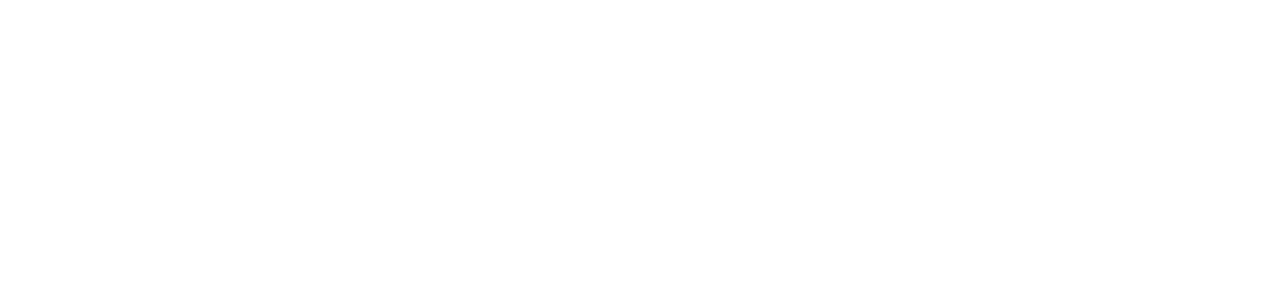
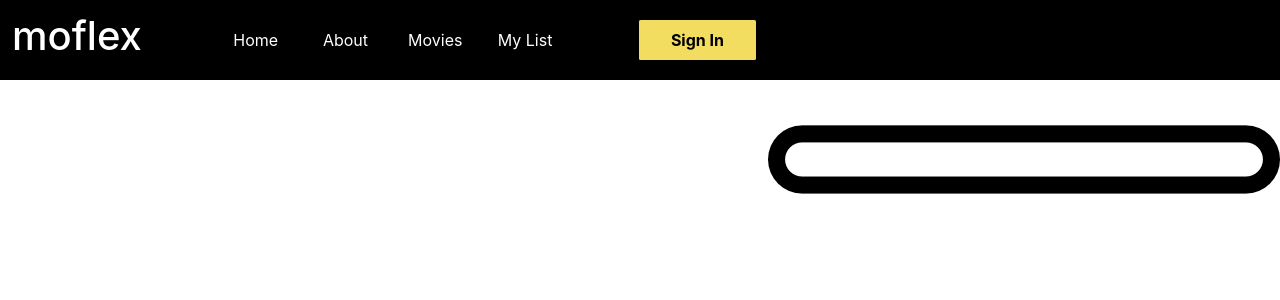
Before and after one commit to xPompo/moflex, a React (Create React App) app: page / in a window 1280 px wide. Shown: the top 300 px of the page. Built offline with nearby package versions, Linux system fonts and the light colour scheme.

Commit message:
second-commit

```diff
--- a/package.json
+++ b/package.json
@@ -13,6 +13,7 @@
     "react": "^17.0.2",
     "react-dom": "^17.0.2",
     "react-redux": "^7.2.4",
+    "react-router-dom": "^5.2.0",
     "react-scripts": "4.0.3",
     "swiper": "^6.8.0",
     "web-vitals": "^1.1.2"
--- /dev/null
+++ b/public/assets/Styles/scss/Styles.scss
@@ -0,0 +1,5 @@
+@import "Variables";
+@import "Fonts";
+@import "Global";
+@import "Responsive";
+@import "home/Header";
--- /dev/null
+++ b/public/assets/Styles/scss/_Global.scss
@@ -0,0 +1,49 @@
+body {
+  padding: 0;
+  margin: 0;
+  box-sizing: border-box;
+  font-family: -apple-system, BlinkMacSystemFont, "Segoe UI", "Roboto", "Oxygen",
+    "Ubuntu", "Cantarell", "Fira Sans", "Droid Sans", "Helvetica Neue",
+    sans-serif;
+  -webkit-font-smoothing: antialiased;
+  -moz-osx-font-smoothing: grayscale;
+}
+
+ul {
+  list-style: none;
+}
+a {
+  text-decoration: none;
+}
+
+button {
+  background-color: transparent;
+  border: none;
+}
+
+.btn__main_all {
+  position: relative;
+  color: $black;
+  font-weight: bold;
+
+  overflow: hidden;
+  background-color: $yellow;
+  padding: 0.5em 2em;
+  border-radius: 0.1rem;
+
+  &:before {
+    content: "";
+    position: absolute;
+    top: 0;
+    left: 0;
+    width: 150%;
+    height: 200%;
+    background-color: $white;
+    transform: translate(-110%, -20%) skew(30deg);
+  }
+  &:hover:before {
+    background-color: transparent;
+    transform: translate(0%, -20%) skew(30deg);
+    transition: all 0.7s ease-out;
+  }
+}
--- /dev/null
+++ b/public/assets/Styles/scss/_Responsive.scss
@@ -0,0 +1,13 @@
+@media screen and (max-width: 768px) {
+  .Header__main {
+    .nav__list {
+      display: none !important;
+    }
+    .btn__main {
+      display: none !important;
+    }
+    .navbar__menu_icon {
+      display: block !important;
+    }
+  }
+}
--- /dev/null
+++ b/public/assets/Styles/scss/_Variables.scss
@@ -0,0 +1,3 @@
+$white: #ffffff;
+$yellow: rgb(243, 221, 96);
+$black: black;
--- /dev/null
+++ b/public/assets/Styles/scss/home/_Header.scss
@@ -0,0 +1,37 @@
+.Header__main {
+  background-color: $black;
+  height: 5rem;
+  display: flex;
+  align-items: center;
+  //----  Logo part  ----//
+  .logo__brand {
+    color: $white;
+  }
+  //----  nav__List part  ----//
+  .nav__list {
+    display: flex;
+    align-items: center;
+
+    .row {
+      margin: 0 auto;
+      padding: 0;
+      width: 80%;
+      text-align: center;
+      .nav__list_item {
+        a {
+          color: $white;
+        }
+      }
+    }
+  }
+  //----  Button Sign part  ----//
+  .btn__main {
+    display: flex;
+    justify-content: center;
+    align-items: center;
+  }
+  //----  Button Sign part  ----//
+  .navbar__menu_icon {
+    color: red;
+  }
+}
--- a/src/App.js
+++ b/src/App.js
@@ -1,5 +1,12 @@
+import React from "react";
+import Header from "./Components/Home/Header";
+
 function App() {
-  return <div className="App"></div>;
+  return (
+    <>
+      <Header />{" "}
+    </>
+  );
 }
 
 export default App;
--- /dev/null
+++ b/src/Components/Home/Header.js
@@ -0,0 +1,42 @@
+import React from "react";
+import { Link } from "react-router-dom";
+import menuIcon from "../../../public/assets/icons/menu.png";
+
+function Header() {
+  const NAV_DATA = [
+    { name: "Home", path: "/Home" },
+    { name: "About", path: "/About" },
+    { name: "Movies", path: "/Movies" },
+    { name: "My List", path: "/My List" },
+  ];
+  return (
+    <>
+      <div className="Header__main">
+        <div className="container">
+          <div className="row">
+            <div className="col-auto">
+              <h1 className="logo__brand">moflex</h1>
+            </div>
+            <div className="col nav__list">
+              <ul className="row">
+                {NAV_DATA.map((item, index) => (
+                  <li className="nav__list_item col" key={index}>
+                    <Link to={item.path}>{item.name}</Link>
+                  </li>
+                ))}
+              </ul>
+            </div>
+            <div className="btn__main col-auto ">
+              <button className="btn__main_all">Sign In</button>
+            </div>
+          </div>
+        </div>
+        <div className="navbar__menu_icon">
+          <img src={menuIcon} alt="icon" />
+        </div>
+      </div>
+    </>
+  );
+}
+
+export default Header;
--- a/src/index.js
+++ b/src/index.js
@@ -2,5 +2,11 @@
 import ReactDOM from "react-dom";
 import "./index.scss";
 import App from "./App";
+import { BrowserRouter as Router } from "react-router-dom";
 
-ReactDOM.render(<App />, document.getElementById("root"));
+ReactDOM.render(
+  <Router>
+    <App />
+  </Router>,
+  document.getElementById("root")
+);
--- a/src/index.scss
+++ b/src/index.scss
@@ -1,15 +1,2 @@
 @import "bootstrap/dist/css/bootstrap.css";
-@import "../public/Styles/scss/Styles.scss";
-body {
-  margin: 0;
-  font-family: -apple-system, BlinkMacSystemFont, "Segoe UI", "Roboto", "Oxygen",
-    "Ubuntu", "Cantarell", "Fira Sans", "Droid Sans", "Helvetica Neue",
-    sans-serif;
-  -webkit-font-smoothing: antialiased;
-  -moz-osx-font-smoothing: grayscale;
-}
-
-code {
-  font-family: source-code-pro, Menlo, Monaco, Consolas, "Courier New",
-    monospace;
-}
+@import "../public/assets/Styles/scss/Styles.scss";
```
Also changed, not shown: public/assets/Styles/scss/_Fonts.scss (added), public/assets/icons/menu.png (added), 1 other file (tests, documents, lock files or other folders).
